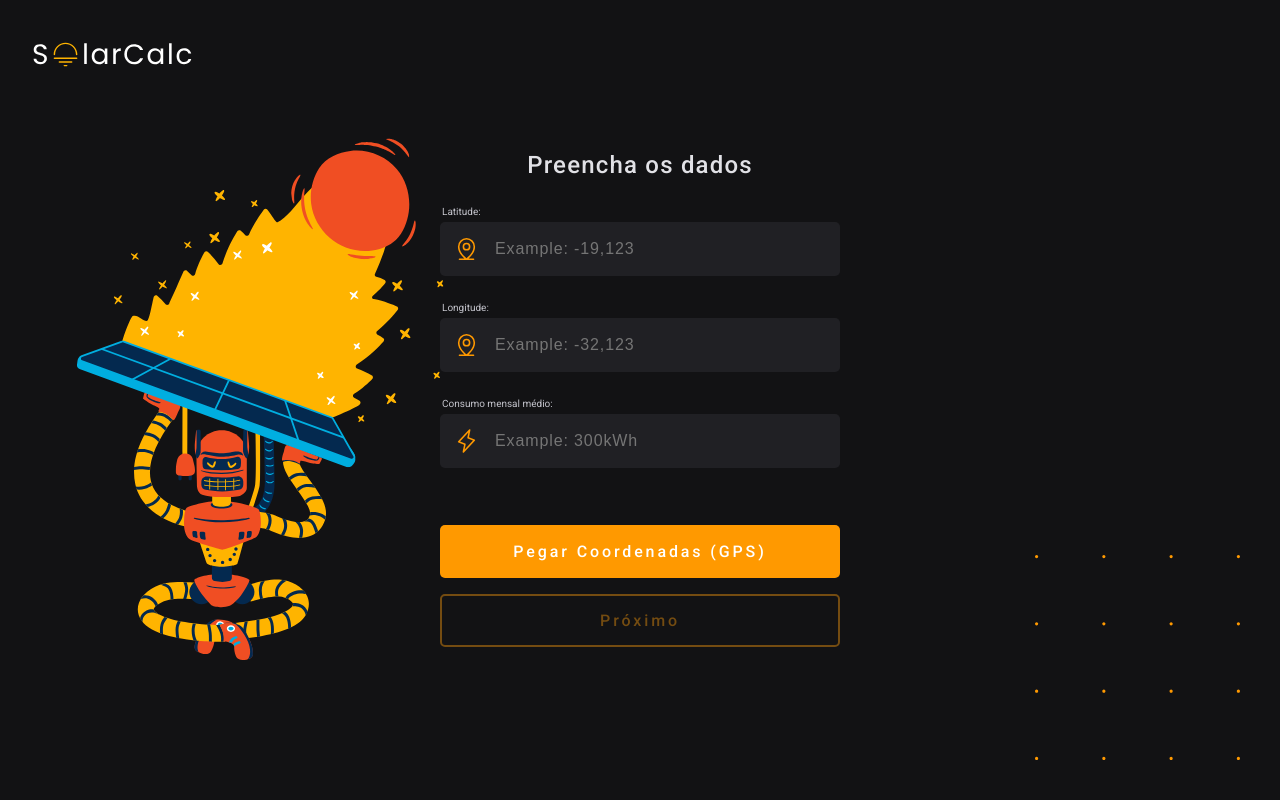
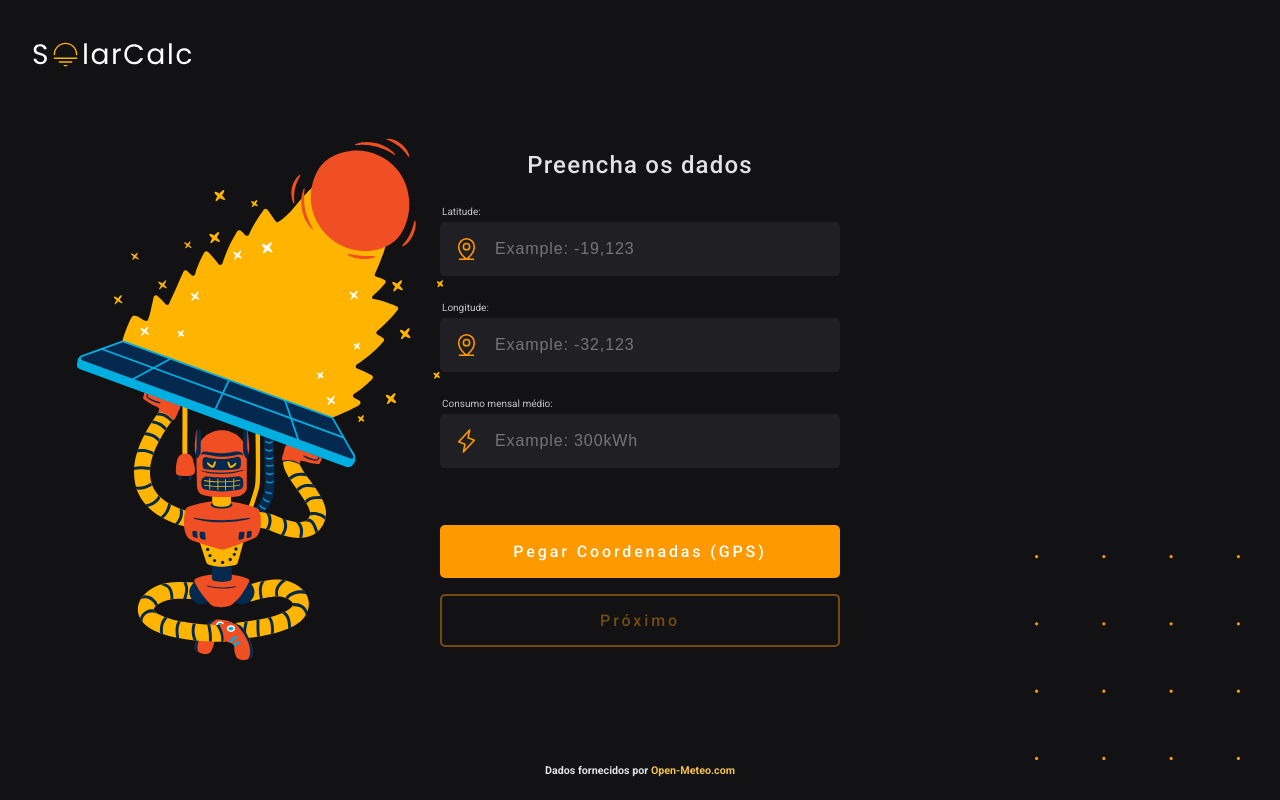
Before and after one commit to eduardoqsilva/solarCalc, a React (Vite) app: page / in a window 1280 px wide. Built offline with nearby package versions, Linux system fonts and the light colour scheme.

Commit message:
create a credits text

```diff
--- a/src/pages/CoordinatesForm/coordinates.styled.ts
+++ b/src/pages/CoordinatesForm/coordinates.styled.ts
@@ -1,4 +1,5 @@
 import styled from "styled-components";
+import { colors, fonts } from "../../styles/variables";
 
 export const Container = styled.div`
   width: 100vw;
@@ -77,3 +78,23 @@ export const FormStyled = styled.form`
     flex-direction: column;
   }
 `
+export const Credits = styled.h6 `
+  font-family: ${fonts.default};
+  font-weight: 600;
+  position: fixed;
+  bottom: 16px;
+  left: 50%;
+  transform: translateX(-50%);
+  z-index: 10;
+  white-space: nowrap;
+
+  & a {
+    text-decoration: none;
+    color: ${colors.yellow_light};
+    cursor: pointer;
+
+    &:visited {
+      color: ${colors.yellow};
+    }
+  }
+`
--- a/src/pages/CoordinatesForm/index.tsx
+++ b/src/pages/CoordinatesForm/index.tsx
@@ -1,5 +1,5 @@
 import { SplashScreen } from "../../components/Splash";
-import { Container, ContainerForm, FormStyled, Ornaments } from "./coordinates.styled";
+import { Container, ContainerForm, Credits, FormStyled, Ornaments } from "./coordinates.styled";
 import { MapPinLine, Lightning } from "@phosphor-icons/react";
 import { Button } from "../../components/Button";
 import { Logo } from "../../components/Logo";
@@ -8,7 +8,7 @@ import { GetLocation } from "../../constants/getLocation";
 import { Loading } from "../../components/Loading";
 import illustration from '../../assets/svgs/illustrations/robotSun.svg'
 import decal from '../../assets/svgs/decal/balls.svg'
-import { useNavigate } from "react-router-dom";
+import { Link, useNavigate } from "react-router-dom";
 import { InputNumber } from "../../components/Inputs";
 
 export function CoordinatesForm() {
@@ -110,6 +110,9 @@ export function CoordinatesForm() {
             </div>
           </FormStyled>
         </ContainerForm>
+        <Credits>
+          Dados fornecidos por <Link to={'https://open-meteo.com/'} >Open-Meteo.com</Link>
+        </Credits>
       </Container>
     </>
   )
```
